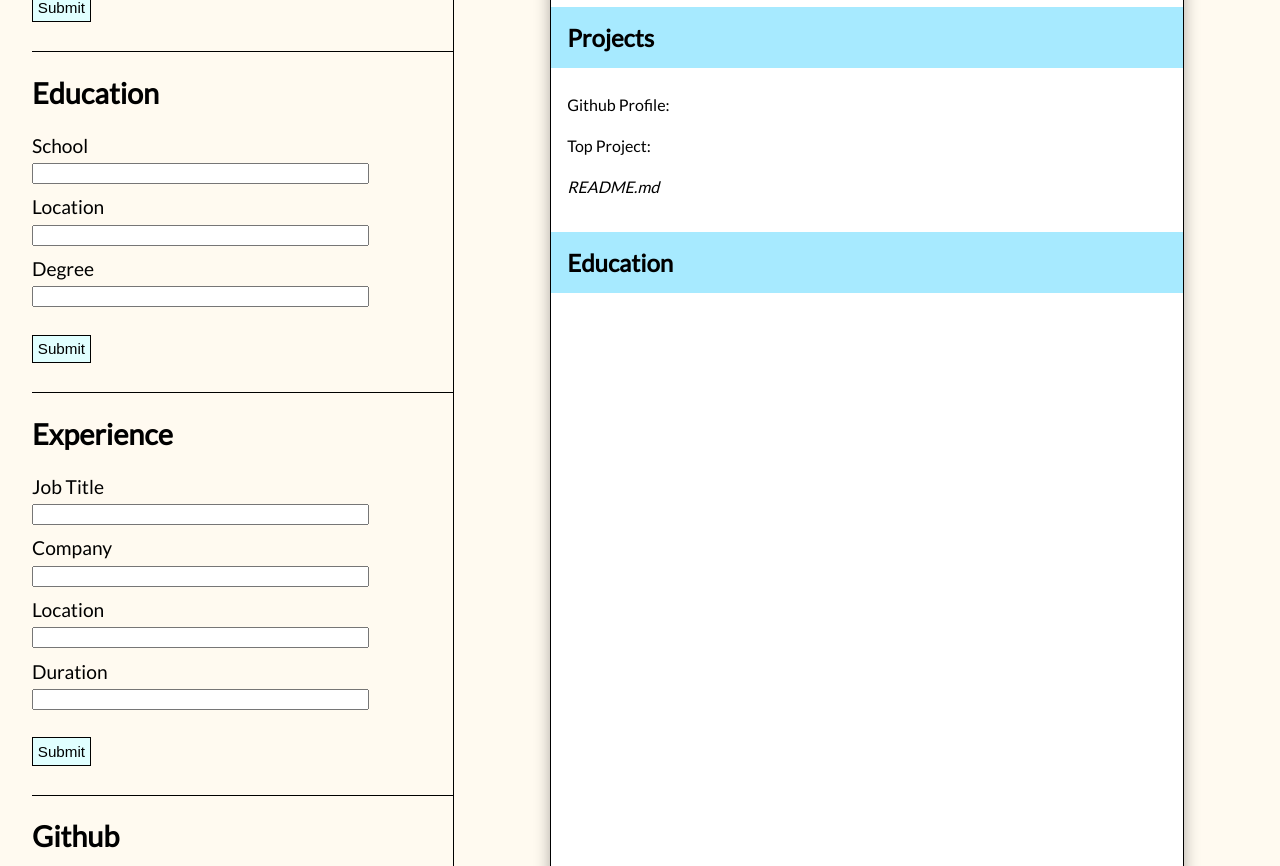
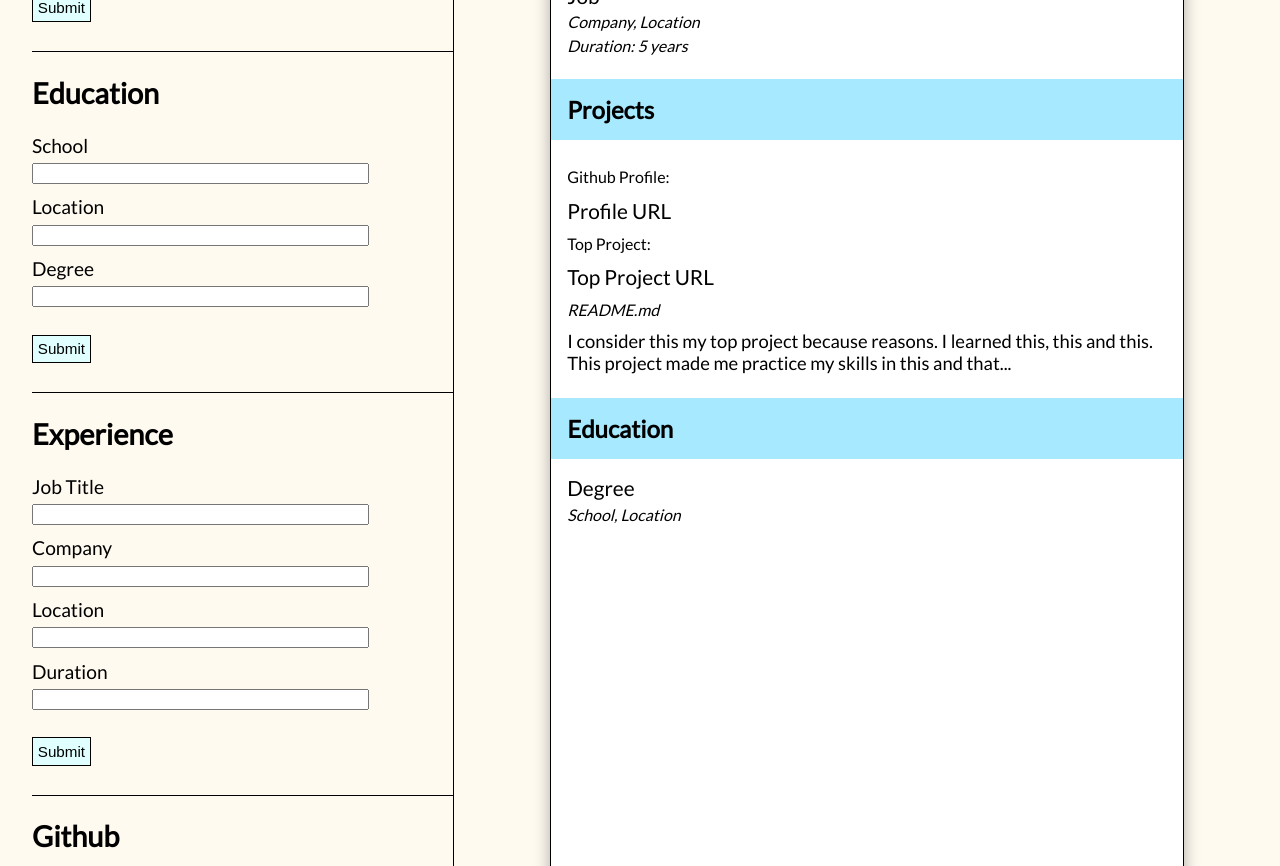
Before and after one commit to qzmp10/cv-application, a React (Create React App) app in the folder cv-project/: page / in a window 1280 px wide. Shown: the part 460-1326 px from the top of the page. Built offline with nearby package versions, Linux system fonts and the light colour scheme.

Commit message:
final touches

```diff
--- a/cv-project/src/App.css
+++ b/cv-project/src/App.css
@@ -189,6 +189,7 @@ body {
 .description {
   padding-left: 1rem;
   font-size: 1.15rem;
+  padding-right: 1rem;
 }
 
 .gh {
@@ -219,6 +220,7 @@ body {
   display: flex;
   flex-direction: column;
   gap: 0.3rem;
+
 }
 
 .educationDiv {
@@ -229,10 +231,12 @@ body {
 
 .school {
   padding-left: 1rem;
+  font-style: italic;
 }
 
 .location {
   padding-left: 1rem;
+  font-style: italic;
 }
 
 .degree {
--- a/cv-project/src/App.js
+++ b/cv-project/src/App.js
@@ -19,11 +19,11 @@ class App extends React.Component {
       emailState: 'E-mail',
       phoneState: 'Phone Number',
       fileState: '',
-      experienceArray: [],
-      profileState: '',
-      projectState: '',
-      descriptionState: '',
-      educationArray: [],
+      experienceArray: [['Job', 'Company', 'Location', '5 years']],
+      profileState: 'Profile URL',
+      projectState: 'Top Project URL',
+      descriptionState: 'I consider this my top project because reasons. I learned this, this and this. This project made me practice my skills in this and that...',
+      educationArray: [['School', 'Location', 'Degree']],
     }
 
     this.tempArray = [];
--- a/cv-project/src/components/CvHeader.js
+++ b/cv-project/src/components/CvHeader.js
@@ -12,7 +12,7 @@ class CvHeader extends React.Component {
 
         return (
             <div className='cvHeader'>
-                <img className='picture' src={file} alt='your profile'/>
+                <img className='picture' src={file} alt='Your Profile'/>
                 <div className='info'>
                     <div className='name'>{nameState}</div>
                     <div className='email'>{emailState}</div>
--- a/cv-project/src/components/EducationDiv.js
+++ b/cv-project/src/components/EducationDiv.js
@@ -17,10 +17,9 @@ class EducationDiv extends React.Component {
                 {educationArray.map((data) => {
                         return(
                             <div className='educationContainer'>
-                            <div className = 'degree' key={Math.random() * 10000}>{data[0]}</div>
-                            <div className='school' key={Math.random() * 10000}>{data[1]}
-                            , {data[2]}</div>
-                            <div className = 'location' key={Math.random() * 10000}>Location: {data[3]}</div>
+                            <div className = 'degree' key={Math.random() * 10000}>{data[2]}</div>
+                            <div className='school' key={Math.random() * 10000}>{data[0]}
+                            , {data[1]}</div>
                             </div>
                         )
                 })}
```
